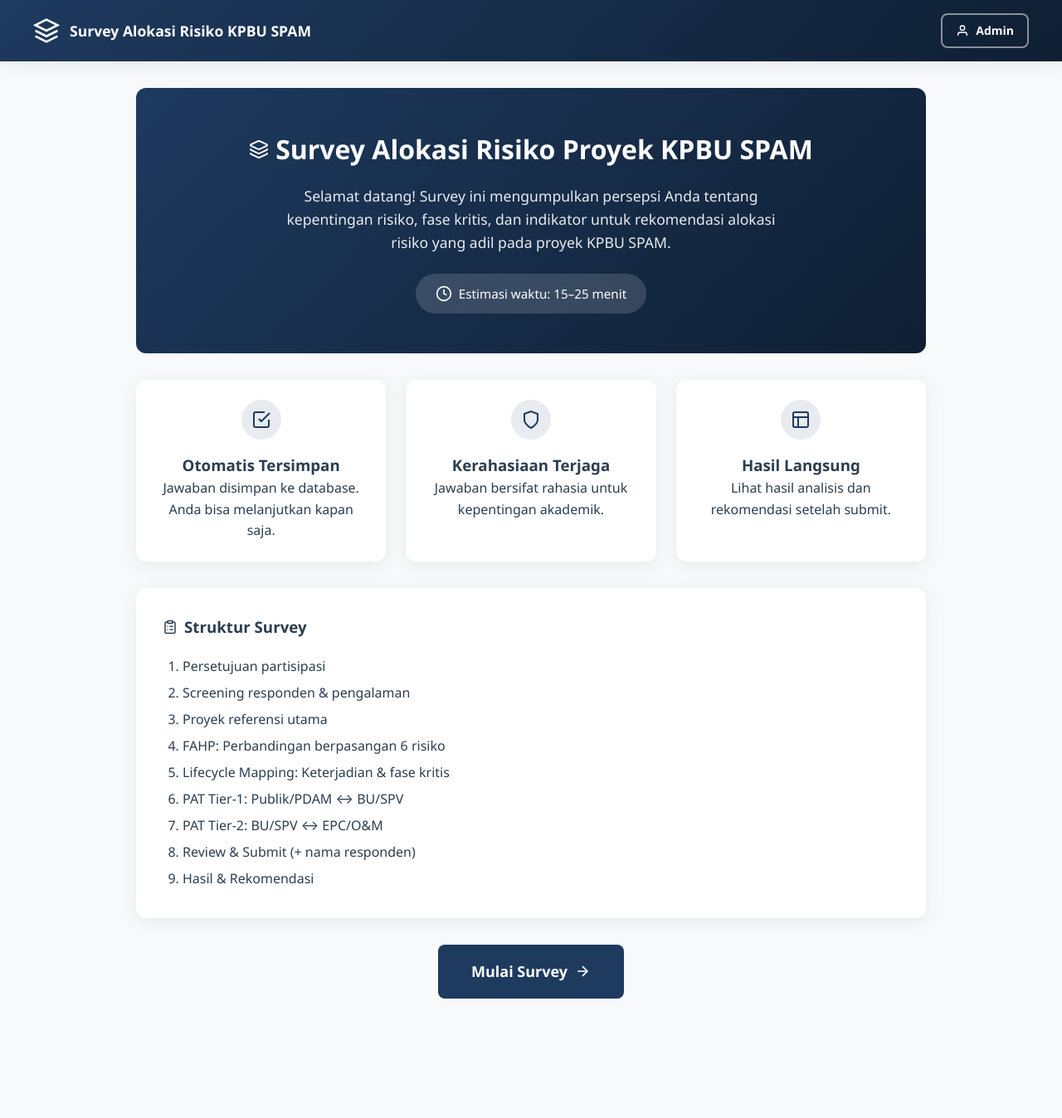
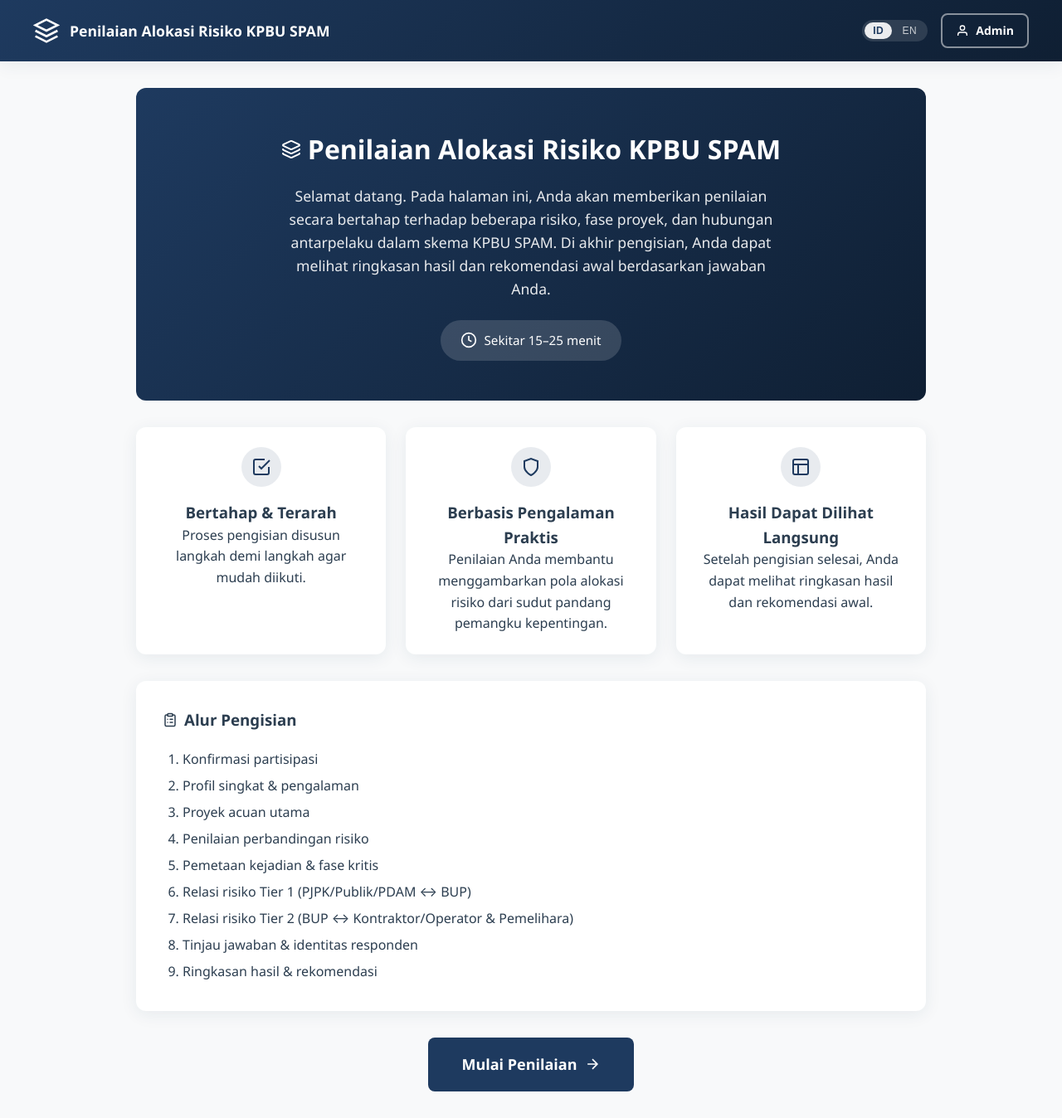
Before and after one commit to asistech411/KPBU_SPAM, a Next.js app: page / in a window 1280 px wide. Shown: the whole page at 83% size. Before the commit the page ends 1236 px from the top, so only its background shows below. Built offline with nearby package versions, Linux system fonts and the light colour scheme.

Commit message:
feat(home): translate landing page content

```diff
--- a/src/app/page.tsx
+++ b/src/app/page.tsx
@@ -1,7 +1,12 @@
+'use client'
+
 import Link from 'next/link'
 import { Layers, ClipboardList } from '@/lib/icons'
+import LangToggle from '@/components/ui/LangToggle'
+import { useLang } from '@/lib/lang-context'
 
 export default function HomePage() {
+    const { t, lang } = useLang()
     return (
         <>
             <header className="header">
@@ -12,8 +17,10 @@ export default function HomePage() {
                             <path d="M2 17l10 5 10-5" />
                             <path d="M2 12l10 5 10-5" />
                         </svg>
-                        <span>Survey Alokasi Risiko KPBU SPAM</span>
+                        <span>{t.surveyTitle}</span>
                     </div>
+                    <div style={{ display: 'flex', alignItems: 'center', gap: '1rem' }}>
+                        <LangToggle />
                         <Link href="/admin/login" className="btn btn-sm btn-outline" style={{ color: '#fff', borderColor: 'rgba(255,255,255,0.5)' }}>
                             <svg width="16" height="16" viewBox="0 0 24 24" fill="none" stroke="currentColor" strokeWidth="2">
                                 <path d="M20 21v-2a4 4 0 0 0-4-4H8a4 4 0 0 0-4 4v2" />
@@ -22,20 +29,21 @@ export default function HomePage() {
                             Admin
                         </Link>
                     </div>
+                </div>
             </header>
 
             <main className="main">
                 <div className="landing-hero">
-                    <h1 style={{ display: 'flex', alignItems: 'center', gap: '0.5rem', justifyContent: 'center' }}>
-                        <Layers size={24} /> Survey Alokasi Risiko Proyek KPBU SPAM
+                    <h1 style={{ display: 'flex', alignItems: 'center', gap: '0.5rem', justifyContent: 'center', textAlign: 'center' }}>
+                        <Layers size={24} /> {t.homeTitle}
                     </h1>
-                    <p>Selamat datang! Survey ini mengumpulkan persepsi Anda tentang kepentingan risiko, fase kritis, dan indikator untuk rekomendasi alokasi risiko yang adil pada proyek KPBU SPAM.</p>
+                    <p style={{ textAlign: 'center' }}>{t.homeSubtitle}</p>
                     <div className="time-estimate">
                         <svg width="20" height="20" viewBox="0 0 24 24" fill="none" stroke="currentColor" strokeWidth="2">
                             <circle cx="12" cy="12" r="10" />
                             <path d="M12 6v6l4 2" />
                         </svg>
-                        Estimasi waktu: 15–25 menit
+                        {lang === 'id' ? 'Sekitar 15–25 menit' : 'About 15–25 minutes'}
                     </div>
                 </div>
 
@@ -47,8 +55,8 @@ export default function HomePage() {
                                 <path d="M21 12v7a2 2 0 0 1-2 2H5a2 2 0 0 1-2-2V5a2 2 0 0 1 2-2h11" />
                             </svg>
                         </div>
-                        <h3>Otomatis Tersimpan</h3>
-                        <p>Jawaban disimpan ke database. Anda bisa melanjutkan kapan saja.</p>
+                        <h3>{t.homeStepByStep}</h3>
+                        <p>{t.homeStepByStepDesc}</p>
                     </div>
                     <div className="feature-card">
                         <div className="feature-icon">
@@ -56,8 +64,8 @@ export default function HomePage() {
                                 <path d="M12 22s8-4 8-10V5l-8-3-8 3v7c0 6 8 10 8 10z" />
                             </svg>
                         </div>
-                        <h3>Kerahasiaan Terjaga</h3>
-                        <p>Jawaban bersifat rahasia untuk kepentingan akademik.</p>
+                        <h3>{t.homeExperience}</h3>
+                        <p>{t.homeExperienceDesc}</p>
                     </div>
                     <div className="feature-card">
                         <div className="feature-icon">
@@ -67,31 +75,45 @@ export default function HomePage() {
                                 <path d="M9 21V9" />
                             </svg>
                         </div>
-                        <h3>Hasil Langsung</h3>
-                        <p>Lihat hasil analisis dan rekomendasi setelah submit.</p>
+                        <h3>{t.homeImmediate}</h3>
+                        <p>{t.homeImmediateDesc}</p>
                     </div>
                 </div>
 
                 <div className="card" style={{ marginTop: '2rem' }}>
                     <h3 style={{ marginBottom: '1rem', display: 'flex', alignItems: 'center', gap: '0.5rem' }}>
-                        <ClipboardList size={18} /> Struktur Survey
+                        <ClipboardList size={18} /> {t.homeSurveyStructure}
                     </h3>
+                    {lang === 'id' ? (
                         <ol style={{ paddingLeft: '1.5rem', lineHeight: 2 }}>
-                        <li>Persetujuan partisipasi</li>
-                        <li>Screening responden & pengalaman</li>
-                        <li>Proyek referensi utama</li>
-                        <li>FAHP: Perbandingan berpasangan 6 risiko</li>
-                        <li>Lifecycle Mapping: Keterjadian & fase kritis</li>
-                        <li>PAT Tier-1: Publik/PDAM ↔ BU/SPV</li>
-                        <li>PAT Tier-2: BU/SPV ↔ EPC/O&M</li>
-                        <li>Review & Submit (+ nama responden)</li>
-                        <li>Hasil & Rekomendasi</li>
+                            <li>Konfirmasi partisipasi</li>
+                            <li>Profil singkat & pengalaman</li>
+                            <li>Proyek acuan utama</li>
+                            <li>Penilaian perbandingan risiko</li>
+                            <li>Pemetaan kejadian & fase kritis</li>
+                            <li>Relasi risiko Tier 1 (PJPK/Publik/PDAM ↔ BUP)</li>
+                            <li>Relasi risiko Tier 2 (BUP ↔ Kontraktor/Operator & Pemelihara)</li>
+                            <li>Tinjau jawaban & identitas responden</li>
+                            <li>Ringkasan hasil & rekomendasi</li>
                         </ol>
+                    ) : (
+                        <ol style={{ paddingLeft: '1.5rem', lineHeight: 2 }}>
+                            <li>Participation confirmation</li>
+                            <li>Brief profile & experience</li>
+                            <li>Main reference project</li>
+                            <li>Risk comparison assessment</li>
+                            <li>Occurrence & critical phase mapping</li>
+                            <li>Tier 1 risk relation (GCA/Public/PDAM ↔ SPV)</li>
+                            <li>Tier 2 risk relation (SPV ↔ Contractor/O&M)</li>
+                            <li>Review responses & respondent identity</li>
+                            <li>Results summary & recommendations</li>
+                        </ol>
+                    )}
                 </div>
 
                 <div className="btn-group" style={{ justifyContent: 'center' }}>
                     <Link href="/survey" className="btn btn-primary btn-lg">
-                        Mulai Survey
+                        {t.homeStartBtn}
                         <svg width="20" height="20" viewBox="0 0 24 24" fill="none" stroke="currentColor" strokeWidth="2">
                             <path d="M5 12h14M12 5l7 7-7 7" />
                         </svg>
```
Lines whose indentation alone changed are shown as unchanged.
